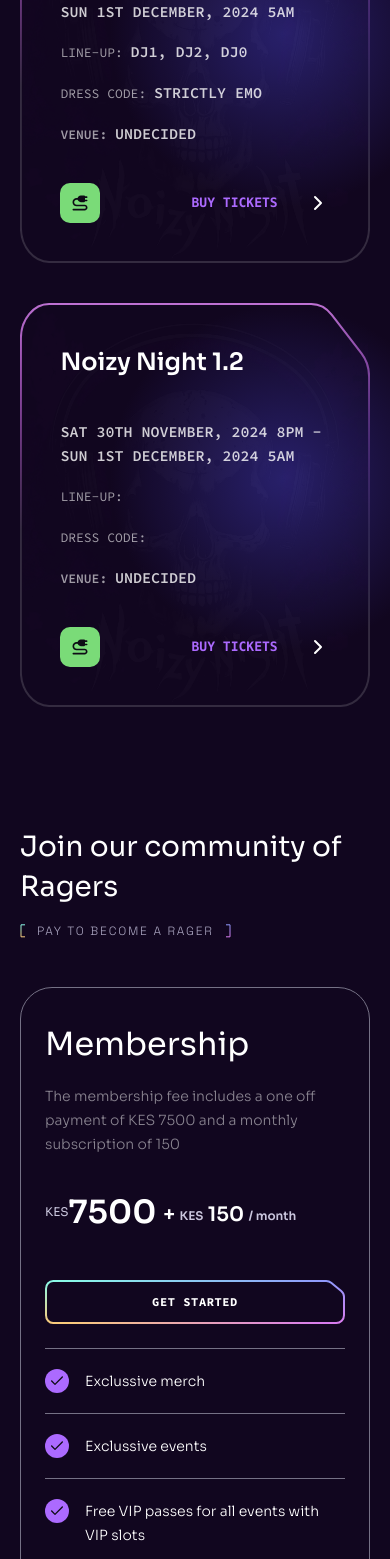
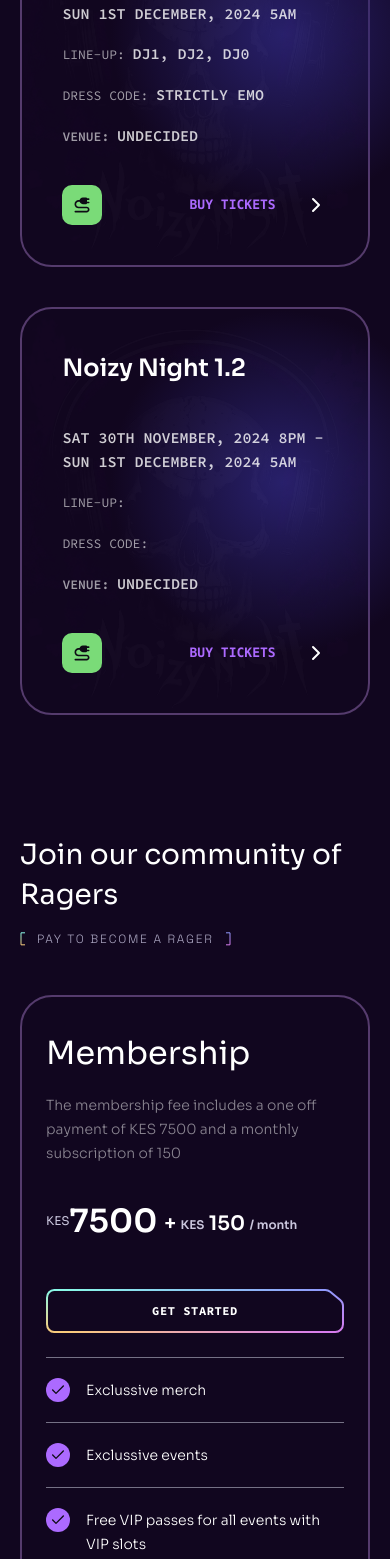
Before and after one commit to jeffRnR/noizy, a React (Vite) app: page / in a window 390 px wide. Shown: the part 1357-2916 px from the top of the page. Built offline with nearby package versions, Linux system fonts and the light colour scheme.

Commit message:
card border ui changes

```diff
--- a/src/components/Events.jsx
+++ b/src/components/Events.jsx
@@ -19,10 +19,11 @@ const Events = () => {
             <div
               className="flex flex-wrap relative p-0.5 bg-no-repeat
                 bg-[length:100%_100%] md:max-w-[24rem] justify-center items-center
+                border-2 border-color-7 rounded-[2rem]
                 "
-              style={{
-                backgroundImage: `url(${item.backgroundUrl})`,
-              }}
+              // style={{
+              //   backgroundImage: `url(${item.backgroundUrl})`,
+              // }}
               key={item.id}
             >
               <div
--- a/src/components/MembershipList.jsx
+++ b/src/components/MembershipList.jsx
@@ -8,8 +8,8 @@ const MembershipList = () => {
       {pricing.map((item) => (
         <div
           key={item.id}
-          className="w-[19rem] max-lg:w-full h-full px-6 bg-n-8 border
-          border-n-4 rounded-[2rem] lg:w-auto even:py-14 odd:py-8 "
+          className="w-[19rem] max-lg:w-full h-full px-6 bg-n-8 border-2
+          border-color-7 rounded-[2rem] lg:w-auto even:py-14 odd:py-8 "
         >
           <h4 className="h4 mb-4">{item.title}</h4>
           <p className="body-2 min-h-[4rem] mb-3 text-n-1/50">
--- a/src/pages/TicketPurchase.jsx
+++ b/src/pages/TicketPurchase.jsx
@@ -51,11 +51,8 @@ const TicketPurchase = () => {
 
           <div className="flex flex-wrap gap-10 mb-10 justify-center">
             <div
-              className="flex relative p-0.5 bg-no-repeat
+              className="flex relative p-0.5 bg-no-repeat border-2 border-color-7 rounded-[2rem]
               bg-[length:100%_100%] md:max-w-[44rem] justify-center items-center"
-              style={{
-                backgroundImage: `url(${benefitCard3})`,
-              }}
             >
               <div
                 className="relative z-2 flex flex-col min-h-[25rem]
--- a/tailwind.config.js
+++ b/tailwind.config.js
@@ -18,6 +18,7 @@ export default {
           4: "#7ADB78",
           5: "#858DFF",
           6: "#FF98E2",
+          7: "#553b6d",
         },
         stroke: {
           1: "#26242C",
```
